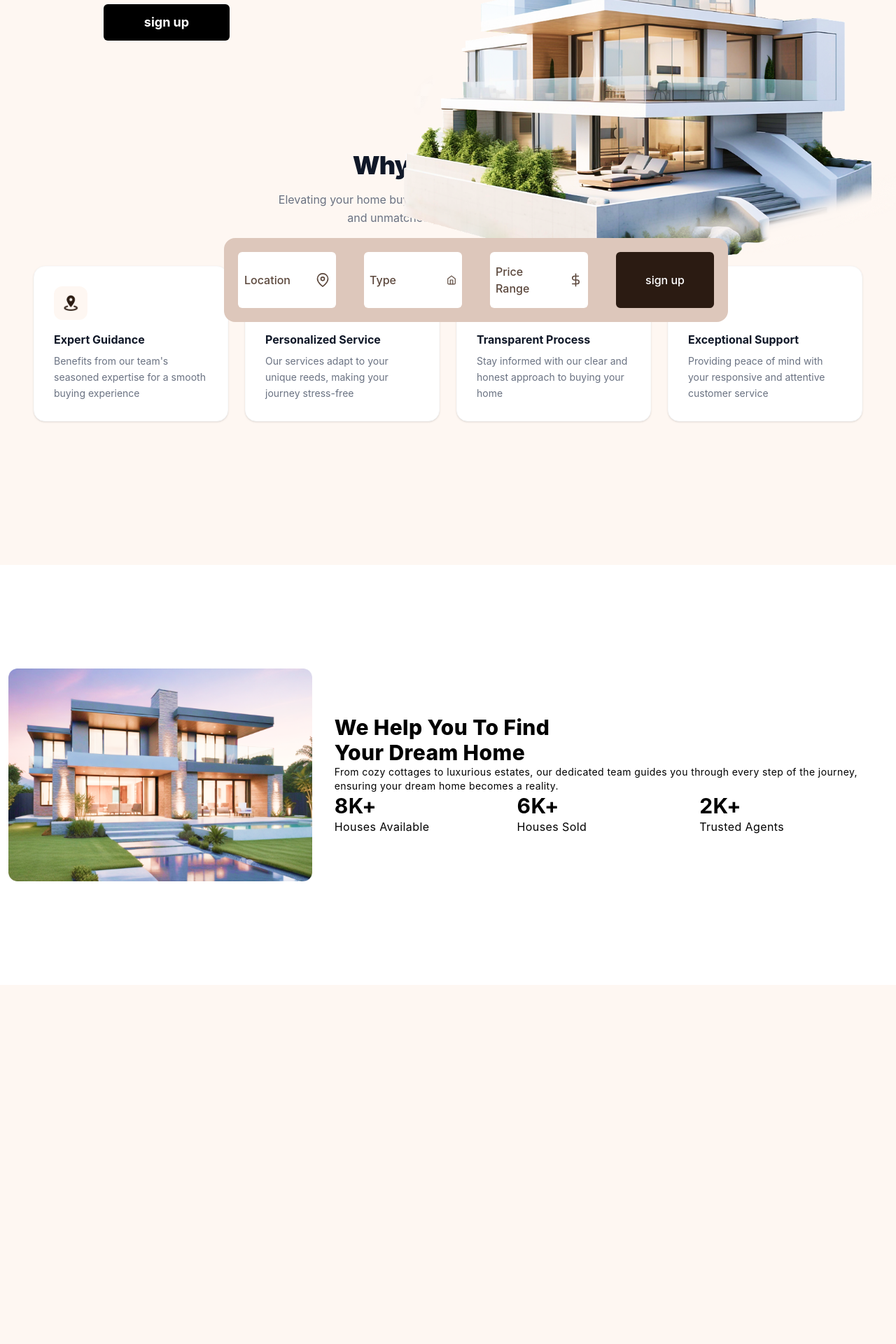
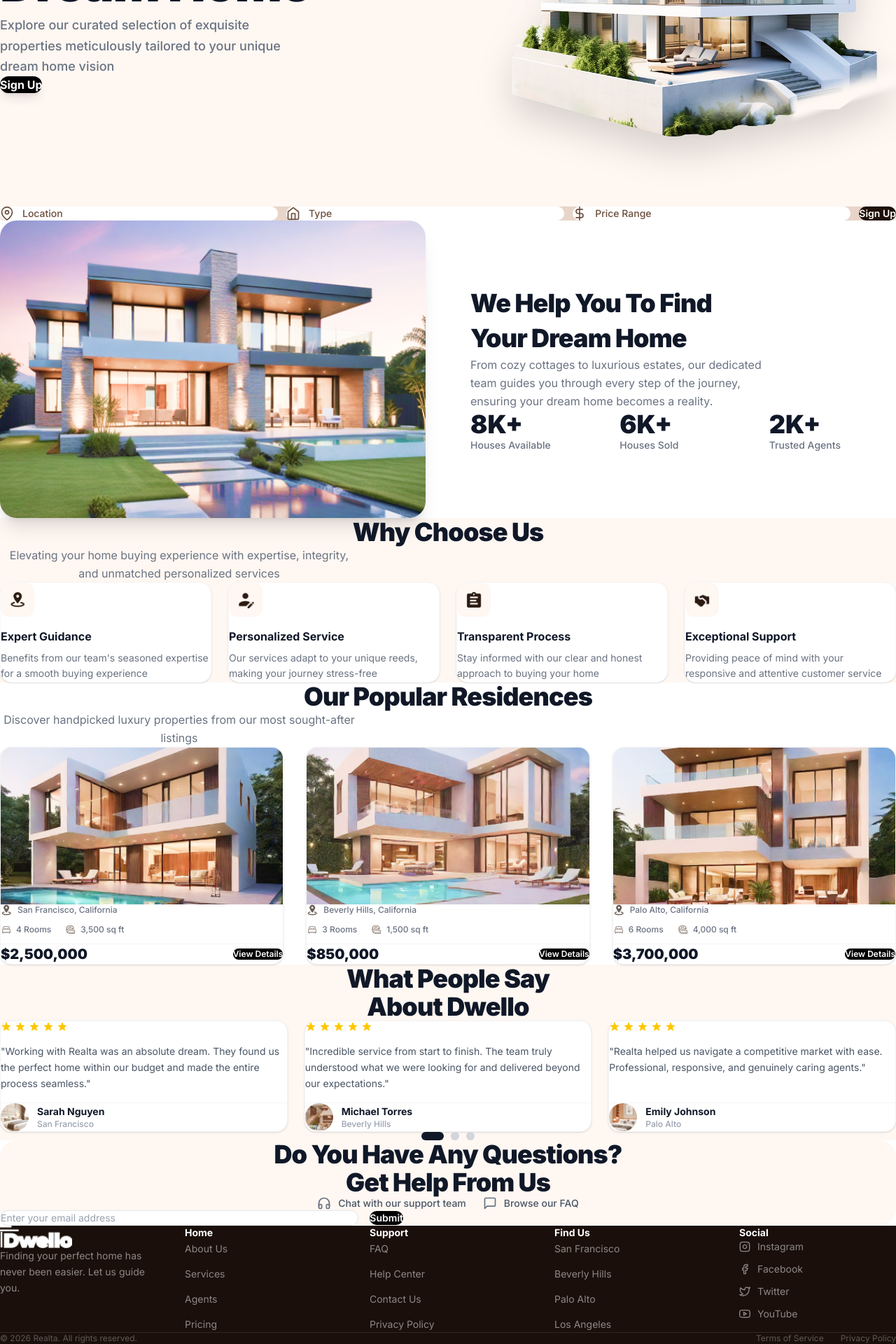
Before and after one commit to walidabdulkadir/real-estate-react-app, a React (Vite) app in the folder frontEnd/: page / in a window 1280 px wide. Shown: the part 353-2273 px from the top of the page at 70% size. Before the commit the page ends 1760 px from the top, so only its background shows below. Built offline with nearby package versions, Linux system fonts and the light colour scheme.

Commit message:
feat: implement landing page layout with Hero, Contact, and Footer components

```diff
--- a/frontEnd/index.html
+++ b/frontEnd/index.html
@@ -2,9 +2,12 @@
 <html lang="en">
   <head>
     <meta charset="UTF-8" />
-
     <meta name="viewport" content="width=device-width, initial-scale=1.0" />
-    <title>real-state</title>
+    <title>Realta – Find Your Dream Home</title>
+    <meta name="description" content="Explore our curated selection of exquisite properties meticulously tailored to your unique dream home vision. Find your perfect home with Realta." />
+    <link rel="preconnect" href="https://fonts.googleapis.com" />
+    <link rel="preconnect" href="https://fonts.gstatic.com" crossorigin />
+    <link href="https://fonts.googleapis.com/css2?family=Inter:wght@400;500;600;700;800;900&display=swap" rel="stylesheet" />
   </head>
   <body>
     <div id="root"></div>
--- a/frontEnd/src/App.jsx
+++ b/frontEnd/src/App.jsx
@@ -1,15 +1,25 @@
+import Nav from "./components/NavBar/Nav";
 import HeroSection from "./components/HeroSection";
-import Nav from "./components/NavBar/Nav";
 import Testimony from "./components/Testimony";
 import WhyUsList from "./components/WhyUs/WhyUsList";
+import ResidanceList from "./components/Residence/ResidanceList";
+import AboutList from "./components/About/AboutList";
+import ContactSection from "./components/ContactSection";
+import Footer from "./components/Footer";
 
 function App() {
   return (
     <>
       <Nav />
-      <HeroSection />
-      <Testimony />
-      <WhyUsList />
+      <main>
+        <HeroSection />
+        <Testimony />
+        <WhyUsList />
+        <ResidanceList />
+        <AboutList />
+        <ContactSection />
+      </main>
+      <Footer />
     </>
   );
 }
--- /dev/null
+++ b/frontEnd/src/components/ContactSection.jsx
@@ -0,0 +1,48 @@
+import React from "react";
+import { FiHeadphones, FiMessageSquare } from "react-icons/fi";
+
+function ContactSection() {
+  return (
+    <section id="contact" className="w-full bg-white py-16 sm:py-20 lg:py-24">
+      <div className="max-w-7xl mx-auto px-6 sm:px-8 lg:px-12">
+        <div className="bg-[#fef7f2] rounded-3xl px-6 sm:px-10 lg:px-16 py-14 sm:py-16 text-center">
+          <h2 className="font-black text-3xl sm:text-4xl text-gray-900 tracking-tight">
+            Do You Have Any Questions?
+            <br />
+            Get Help From Us
+          </h2>
+
+          {/* Help Options */}
+          <div className="flex flex-col sm:flex-row items-center justify-center gap-6 mt-10">
+            <div className="flex items-center gap-2.5 text-sm text-gray-600 font-medium">
+              <FiHeadphones className="w-5 h-5 text-gray-500" />
+              <span>Chat with our support team</span>
+            </div>
+            <div className="flex items-center gap-2.5 text-sm text-gray-600 font-medium">
+              <FiMessageSquare className="w-5 h-5 text-gray-500" />
+              <span>Browse our FAQ</span>
+            </div>
+          </div>
+
+          {/* Email input row */}
+          <div className="mt-10 flex flex-col sm:flex-row items-center justify-center gap-4 max-w-xl mx-auto">
+            <input
+              id="contact-email-input"
+              type="email"
+              placeholder="Enter your email address"
+              className="flex-1 w-full bg-white border border-gray-200 rounded-xl px-5 py-3.5 text-sm text-gray-700 outline-none focus:ring-2 focus:ring-gray-300 transition-all duration-200 placeholder:text-gray-400"
+            />
+            <button
+              id="contact-submit-btn"
+              className="w-full sm:w-auto bg-black text-white font-semibold text-sm px-7 py-3.5 rounded-xl hover:bg-gray-800 active:scale-95 transition-all duration-200 cursor-pointer whitespace-nowrap"
+            >
+              Submit
+            </button>
+          </div>
+        </div>
+      </div>
+    </section>
+  );
+}
+
+export default ContactSection;
--- /dev/null
+++ b/frontEnd/src/components/Footer.jsx
@@ -0,0 +1,82 @@
+import React from "react";
+import logo from "../assets/icons/logo.png";
+import { FiInstagram, FiFacebook, FiTwitter, FiYoutube } from "react-icons/fi";
+
+const footerLinks = {
+  Home: ["About Us", "Services", "Agents", "Pricing"],
+  Support: ["FAQ", "Help Center", "Contact Us", "Privacy Policy"],
+  "Find Us": ["San Francisco", "Beverly Hills", "Palo Alto", "Los Angeles"],
+  Social: ["Instagram", "Facebook", "Twitter", "YouTube"],
+};
+
+const socialIcons = {
+  Instagram: <FiInstagram className="w-4 h-4" />,
+  Facebook: <FiFacebook className="w-4 h-4" />,
+  Twitter: <FiTwitter className="w-4 h-4" />,
+  YouTube: <FiYoutube className="w-4 h-4" />,
+};
+
+function Footer() {
+  return (
+    <footer className="w-full bg-[#1a0f0a] text-white pt-16 pb-8">
+      <div className="max-w-7xl mx-auto px-6 sm:px-8 lg:px-12">
+        <div className="grid grid-cols-1 sm:grid-cols-2 lg:grid-cols-5 gap-10 pb-12 border-b border-white/10">
+          {/* Brand Column */}
+          <div className="lg:col-span-1">
+            <img src={logo} alt="Realta logo" className="h-8 w-auto brightness-0 invert mb-4" />
+            <p className="text-sm text-white/50 leading-relaxed max-w-xs">
+              Finding your perfect home has never been easier. Let us guide you.
+            </p>
+          </div>
+
+          {/* Links Columns */}
+          {Object.entries(footerLinks).map(([category, items]) => (
+            <div key={category}>
+              <h4 className="text-sm font-bold text-white mb-5">{category}</h4>
+              <ul className="flex flex-col gap-3">
+                {items.map((item) => (
+                  <li key={item}>
+                    {category === "Social" ? (
+                      <a
+                        href="#"
+                        className="flex items-center gap-2.5 text-sm text-white/50 hover:text-white transition-colors duration-200"
+                        aria-label={item}
+                      >
+                        {socialIcons[item]}
+                        {item}
+                      </a>
+                    ) : (
+                      <a
+                        href="#"
+                        className="text-sm text-white/50 hover:text-white transition-colors duration-200"
+                      >
+                        {item}
+                      </a>
+                    )}
+                  </li>
+                ))}
+              </ul>
+            </div>
+          ))}
+        </div>
+
+        {/* Bottom Bar */}
+        <div className="pt-8 flex flex-col sm:flex-row items-center justify-between gap-4">
+          <p className="text-xs text-white/30">
+            © {new Date().getFullYear()} Realta. All rights reserved.
+          </p>
+          <div className="flex items-center gap-6">
+            <a href="#" className="text-xs text-white/30 hover:text-white/60 transition-colors duration-200">
+              Terms of Service
+            </a>
+            <a href="#" className="text-xs text-white/30 hover:text-white/60 transition-colors duration-200">
+              Privacy Policy
+            </a>
+          </div>
+        </div>
+      </div>
+    </footer>
+  );
+}
+
+export default Footer;
--- a/frontEnd/src/components/HeroSection.jsx
+++ b/frontEnd/src/components/HeroSection.jsx
@@ -1,47 +1,65 @@
 import React from "react";
 import heroImage from "../assets/photo/heroImage.png";
 import { FiMapPin, FiHome, FiDollarSign } from "react-icons/fi";
-import { PiCoin } from "react-icons/pi";
 
 function HeroSection() {
   return (
-    <section className=" ml-3 lg:flex justify-center items-center lg:mt-100 md:ml-30">
-      <div className=" absolute md:flex">
-        <div className="sm:mt-10 md:mt-7 lg:mt-5">
-          <h1 className="font-extrabold text-6xl  ">
-            Find Your <br /> Dream Home
+    <section id="hero" className="w-full bg-[#fef7f2] overflow-hidden">
+      <div className="max-w-7xl mx-auto px-6 sm:px-8 lg:px-12">
+        {/* Hero Content Row */}
+        <div className="flex flex-col lg:flex-row items-center justify-between gap-6 pt-12 pb-6 lg:pt-16 lg:pb-8">
+          {/* Left: Text Block */}
+          <div className="flex-1 text-center lg:text-left">
+            <h1 className="font-black text-4xl sm:text-6xl lg:text-7xl leading-tight tracking-tight text-gray-900">
+              Find Your <br />
+              Dream Home
             </h1>
-          <p className="mt-7 text-lg font-medium">
-            Explore our curated selection of exquisite properties meticulously{" "}
-            <br />
+            <p className="mt-4 sm:mt-5 text-sm sm:text-lg text-gray-500 font-medium max-w-md mx-auto lg:mx-0 leading-relaxed">
+              Explore our curated selection of exquisite properties meticulously
               tailored to your unique dream home vision
             </p>
             <button
-            type="button"
-            className="bg-black w-45  text-white text-lg font-bold cursor-pointer p-3 m-7 rounded-md"
+              id="hero-signup-btn"
+              className="mt-7 sm:mt-8 bg-black text-white font-bold text-sm sm:text-base px-7 sm:px-8 py-3 sm:py-3.5 rounded-xl hover:bg-gray-800 active:scale-95 transition-all duration-200 cursor-pointer shadow-lg shadow-black/10"
             >
-            sign up
+              Sign Up
             </button>
           </div>
-        <div className=" ">
-          <img src={heroImage} alt="" className="lg:mt-0" />
+
+          {/* Right: House Image */}
+          <div className="flex-1 flex justify-center lg:justify-end w-full max-w-sm sm:max-w-md lg:max-w-none">
+            <img
+              src={heroImage}
+              alt="Modern dream home"
+              className="w-full max-w-[260px] sm:max-w-sm lg:max-w-lg xl:max-w-xl object-contain drop-shadow-2xl"
+            />
           </div>
-        <div className="flex justify-center items-center md:absolute bottom-0 left-50 top-155">
-          <div className="grid grid-cols-2  w-87 h-auto mr-3 mb-15 rounded-2xl border-none bg-[#ddc7bb] sm:grid-cols-2 sm:w-100 md:grid-cols-4 md:w-auto md:h-30 ">
-            <div className="flex justify-center items-center gap-9 w-35 bg-white rounded-md py-1 px-2 m-5 text-[#5b473c] font-medium ">
-              Location
-              <FiMapPin size={20} />
         </div>
-            <div className="flex justify-center items-center gap-18 w-35 bg-white rounded-md py-1 px-2 m-5 text-[#5b473c] font-medium ">
-              Type
-              <FiHome size={20} />
+
+        {/* Search Bar */}
+        <div className="pb-12 sm:pb-14 pt-2">
+          <div className="bg-[#e8d5c9] rounded-2xl p-3 sm:p-4 flex flex-col sm:flex-row items-stretch sm:items-center gap-3 shadow-md">
+            {/* Location */}
+            <div className="flex items-center gap-3 bg-white rounded-xl px-4 py-3.5 flex-1 cursor-pointer hover:shadow-sm transition-shadow duration-200">
+              <FiMapPin className="text-[#6b4e3d] w-5 h-5 flex-shrink-0" />
+              <span className="text-sm font-medium text-[#6b4e3d]">Location</span>
             </div>
-            <div className="flex justify-center items-center gap-4.5 w-35 bg-white rounded-md py-1 px-2 m-5 text-[#5b473c] font-medium ">
-              Price Range
-              <FiDollarSign size={20} />
+            {/* Type */}
+            <div className="flex items-center gap-3 bg-white rounded-xl px-4 py-3.5 flex-1 cursor-pointer hover:shadow-sm transition-shadow duration-200">
+              <FiHome className="text-[#6b4e3d] w-5 h-5 flex-shrink-0" />
+              <span className="text-sm font-medium text-[#6b4e3d]">Type</span>
             </div>
-            <button className="flex justify-center items-center gap-9 w-35  rounded-md py-2 px-2 m-5 text-[white] bg-[#2b1b12] font-medium ">
-              sign up
+            {/* Price Range */}
+            <div className="flex items-center gap-3 bg-white rounded-xl px-4 py-3.5 flex-1 cursor-pointer hover:shadow-sm transition-shadow duration-200">
+              <FiDollarSign className="text-[#6b4e3d] w-5 h-5 flex-shrink-0" />
+              <span className="text-sm font-medium text-[#6b4e3d]">Price Range</span>
+            </div>
+            {/* Sign Up CTA */}
+            <button
+              id="search-signup-btn"
+              className="bg-[#1e0f08] text-white text-sm font-semibold px-6 py-3.5 rounded-xl hover:bg-[#2d1a0e] active:scale-95 transition-all duration-200 cursor-pointer whitespace-nowrap w-full sm:w-auto"
+            >
+              Sign Up
             </button>
           </div>
         </div>
--- a/frontEnd/src/components/Testimony.jsx
+++ b/frontEnd/src/components/Testimony.jsx
@@ -1,37 +1,46 @@
 import React from "react";
 import HeroImage2 from "../assets/photo/HeroImage2.png";
 
+const stats = [
+  { value: "8K+", label: "Houses Available" },
+  { value: "6K+", label: "Houses Sold" },
+  { value: "2K+", label: "Trusted Agents" },
+];
+
 function Testimony() {
   return (
-    <section className="absolute top-290 w-full h-150 bg-white flex-col items-center justify-center md:flex md:flex-row ">
-      <div className="w-50%">
-        <img src={HeroImage2} alt="hero" className="p-3" />
+    <section id="about" className="w-full bg-white py-16 sm:py-20 lg:py-24">
+      <div className="max-w-7xl mx-auto px-6 sm:px-8 lg:px-12">
+        <div className="flex flex-col lg:flex-row items-center gap-10 lg:gap-16">
+          {/* Left: Property Image */}
+          <div className="flex-1 w-full flex justify-center">
+            <img
+              src={HeroImage2}
+              alt="Beautiful property at dusk"
+              className="w-full max-w-[320px] sm:max-w-md lg:max-w-none rounded-3xl object-cover shadow-xl"
+            />
           </div>
-      <div className="w-50%">
-        <div className="p-5 tracking-wide">
-          <h1 className="font-extrabold text-3xl">
+
+          {/* Right: Text Content */}
+          <div className="flex-1 text-center lg:text-left">
+            <h2 className="font-black text-3xl sm:text-4xl text-gray-900 leading-snug tracking-tight">
               We Help You To Find <br />
-            Your Dream Home{" "}
-          </h1>
-          <p className="text-sm">
+              Your Dream Home
+            </h2>
+            <p className="mt-5 text-sm sm:text-base text-gray-500 leading-relaxed max-w-md mx-auto lg:mx-0">
               From cozy cottages to luxurious estates, our dedicated team guides
               you through every step of the journey, ensuring your dream home
               becomes a reality.
             </p>
-          <div className="grid grid-cols-3">
-            <div>
-              <p className="font-bold text-3xl">8K+</p>
-              <p>Houses Available</p>
+
+            {/* Stats Row */}
+            <div className="mt-10 grid grid-cols-3 gap-4 sm:gap-8">
+              {stats.map((stat) => (
+                <div key={stat.label}>
+                  <p className="font-black text-3xl sm:text-4xl text-gray-900">{stat.value}</p>
+                  <p className="text-xs sm:text-sm text-gray-500 mt-1 font-medium leading-snug">{stat.label}</p>
                 </div>
-            <div>
-              {" "}
-              <p className="font-bold text-3xl">6K+</p>
-              <p>Houses Sold</p>
-            </div>
-            <div>
-              {" "}
-              <p className="font-bold text-3xl">2K+</p>
-              <p>Trusted Agents</p>
+              ))}
             </div>
           </div>
         </div>
--- a/frontEnd/src/index.css
+++ b/frontEnd/src/index.css
@@ -7,16 +7,11 @@ html {
 body {
   background-color: #fef7f2;
   min-height: 100vh;
-  font-family:
-    Inter,
-    ui-sans-serif,
-    system-ui,
-    -apple-system,
-    BlinkMacSystemFont,
-    "Segoe UI",
-    sans-serif;
+  font-family: 'Inter', ui-sans-serif, system-ui, -apple-system, BlinkMacSystemFont, "Segoe UI", sans-serif;
 }
 
 * {
   box-sizing: border-box;
+  margin: 0;
+  padding: 0;
 }
```
Lines whose indentation alone changed are shown as unchanged.
